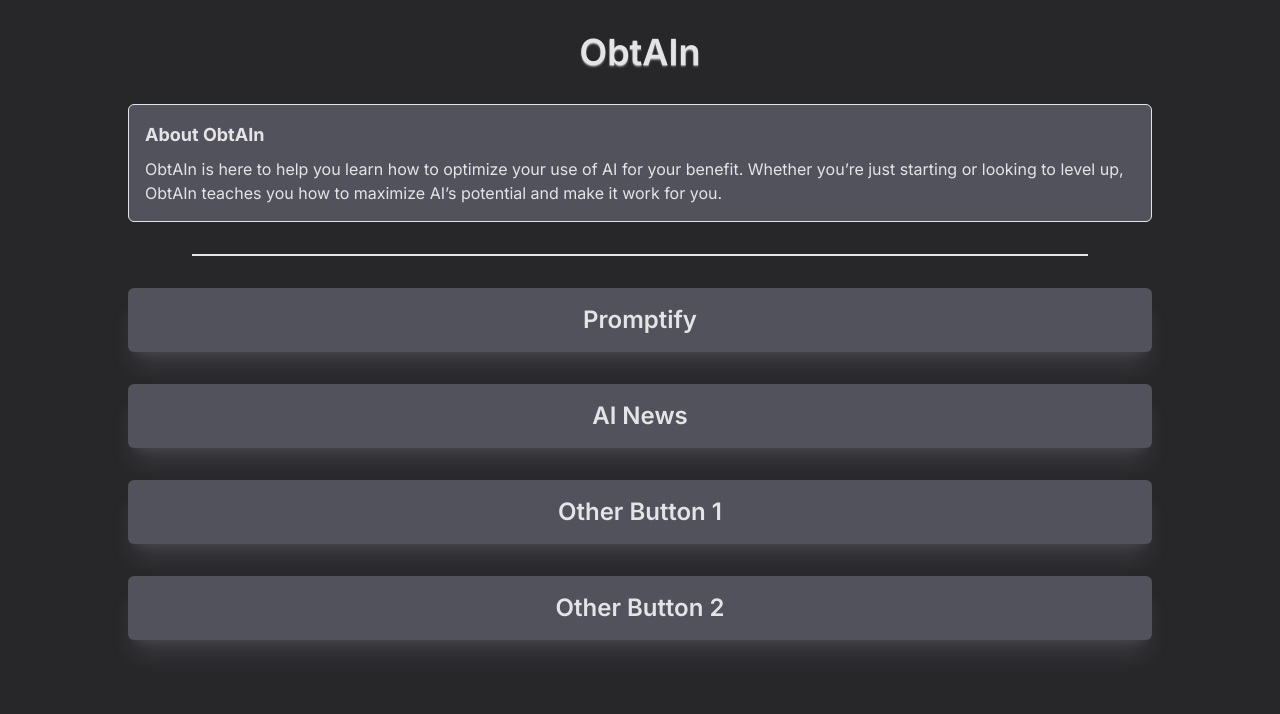
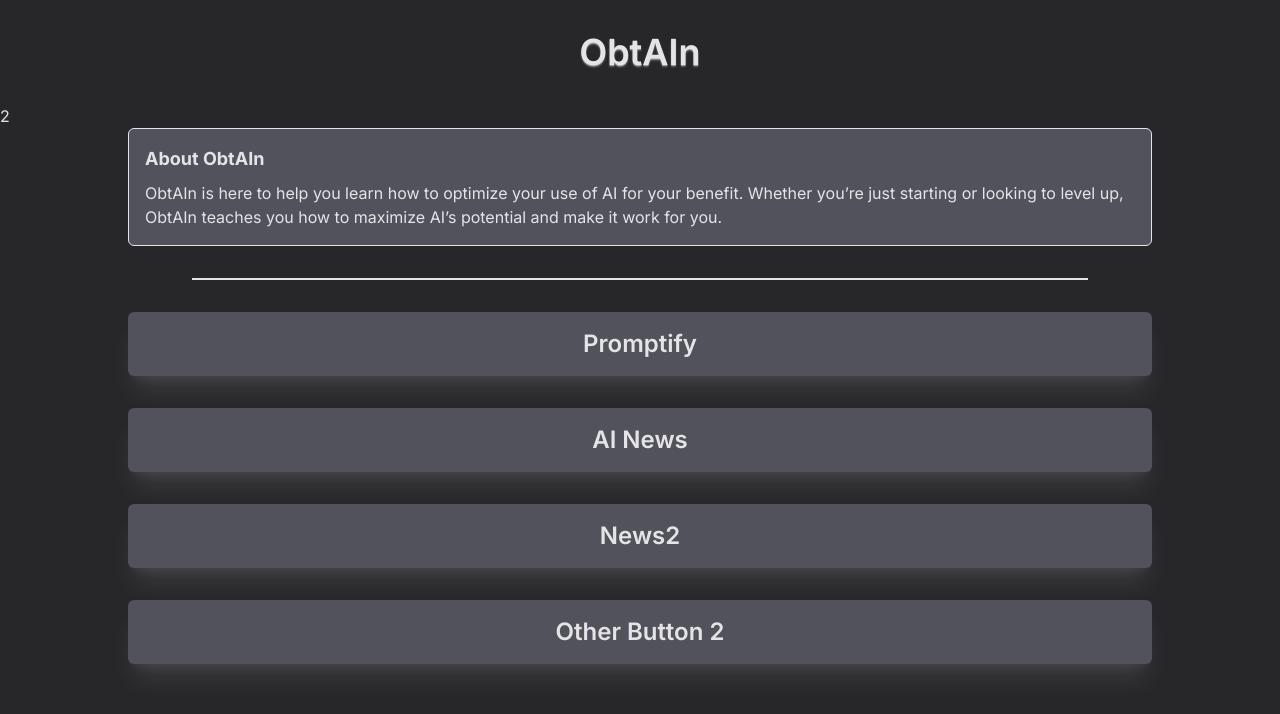
Before and after one commit to obtain-ai/obtain, a SvelteKit app: page / in a window 1280 px wide. Shown: the top 714 px of the page. Built offline with nearby package versions, Linux system fonts and the light colour scheme.

Commit message:
Update MenuButton title and href attribute
Updated the MenuButton for 'Other Button 1' to 'News2' and corrected the href attribute.

```diff
--- a/src/routes/+page.svelte
+++ b/src/routes/+page.svelte
@@ -1,4 +1,4 @@
-<script>
+2<script>
 	import MenuButton from '$lib/ui/MenuButton.svelte';
 	import InfoDisplay from '$lib/ui/InfoDisplay.svelte';
 
@@ -19,6 +19,6 @@
 <div class="grid grid-cols-1 justify-items-center gap-8">
 	<MenuButton title="Promptify" href="/promptify" />
 	<MenuButton title="AI News" href="/news" />
-	<MenuButton title="Other Button 1" />
+	<MenuButton title="News2" hred="/news2" />
 	<MenuButton title="Other Button 2" />
 </div>
```
